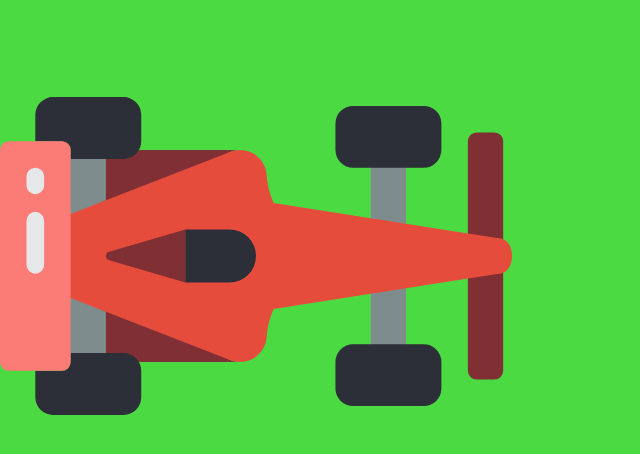
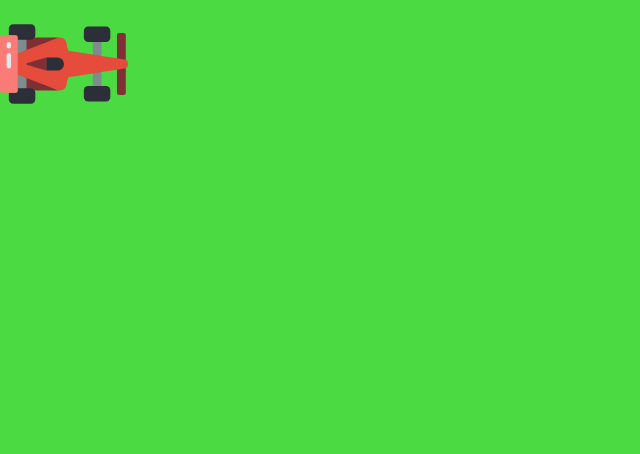
Before and after one commit to nickkniola/driving-game, a website: page index.html in a window 1280 px wide. Shown: the whole page, without its empty margins (0-640 px from the left). Drawn offline with Linux system fonts and the light colour scheme.

Commit message:
Changed width of car

```diff
--- a/styles.css
+++ b/styles.css
@@ -10,6 +10,7 @@ body {
 }
 
 .car {
+  width: 8rem;
   position: absolute;
   left: 0;
   top: 0;
```
